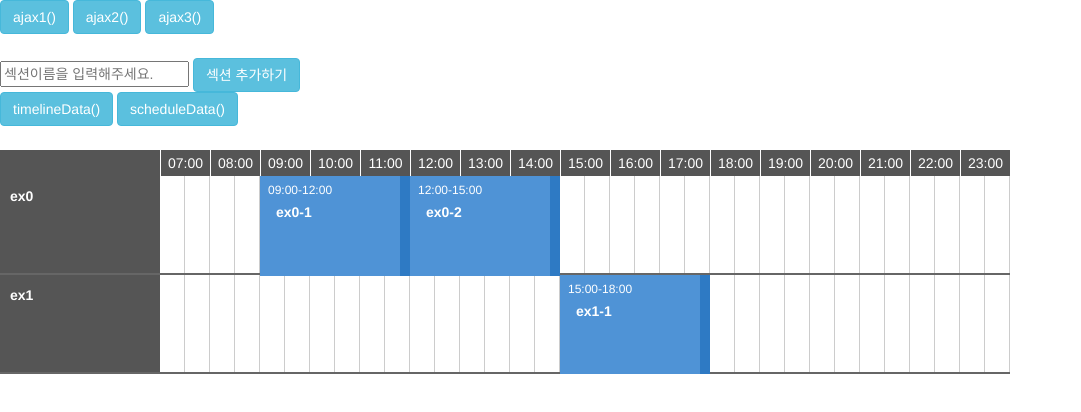
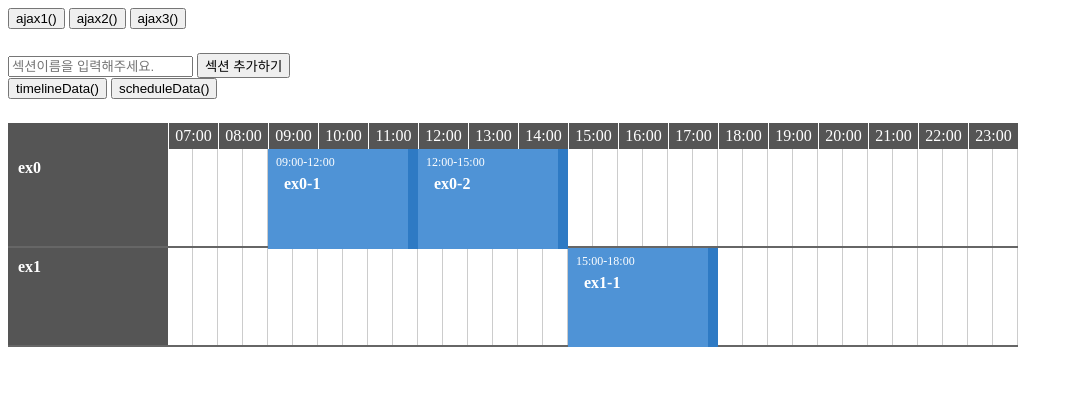
Before and after one commit to asd0905/demo-scheduler, a plain HTML site: page demo-project/index.html in a window 1280 px wide. Shown: the whole page, without its empty margins (0-1081 px from the left). Drawn offline with nearby package versions, Linux system fonts and the light colour scheme.

Commit message:
readme.md 수정

```diff
--- a/demo-project/index.html
+++ b/demo-project/index.html
@@ -4,8 +4,6 @@
     <meta charset="UTF-8">
     <title>scheduler-demo</title>
     <meta name="viewport" content="width=device-width, initial-scale=1.0">
-    <link rel="stylesheet" type="text/css" href="https://code.jquery.com/ui/1.9.2/themes/base/jquery-ui.css"/>
-    <link rel="stylesheet" href="https://maxcdn.bootstrapcdn.com/bootstrap/3.3.7/css/bootstrap.min.css"/>
     <link rel="stylesheet" type="text/css" href="./dist/css/style.css"/>
 </head>
 <body>
```
Also changed, not shown: 1 other file.
